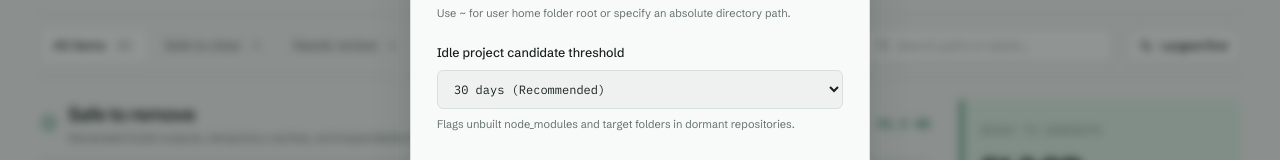
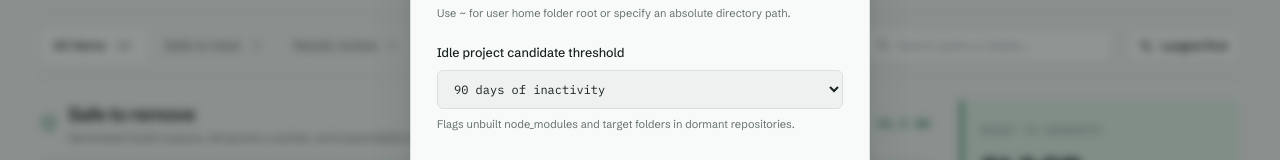
Before and after one commit to hameem-codes/tidyr, a React (Vite) app: page /cleanup in a window 1280 px wide. Both pictures are taken after a click on the button 1222 px from the left and 33 px from the top of the page. Shown: the part 228-388 px from the top of the page. Built offline with nearby package versions, Linux system fonts and the light colour scheme.

Commit message:
feat(cleanup): default idle threshold to 90 days and drive recommendation filtering
P3.3 - default idle threshold to 90 days and filter out non-idle project items accordingly.

```diff
--- a/src/features/settings/SettingsModal.tsx
+++ b/src/features/settings/SettingsModal.tsx
@@ -12,7 +12,7 @@ export function SettingsModal({ onClose }: SettingsModalProps) {
 
   const handleResetDefaults = () => {
     settings.setScanFolder('~')
-    settings.setIdleDays(30)
+    settings.setIdleDays(90)
     settings.setMoveToTrash(false)
     settings.setTheme('system')
     showToast('Preferences reset to default values')
--- a/src/pages/Cleanup.tsx
+++ b/src/pages/Cleanup.tsx
@@ -3,6 +3,7 @@ import { Search, ArrowUpDown } from 'lucide-react'
 import { useScanStore } from '../store/scanStore'
 import { useSelectionStore } from '../store/selectionStore'
 import { useToastStore } from '../store/toastStore'
+import { useSettingsStore } from '../store/settingsStore'
 import { LoadingState, ErrorState, EmptyState } from '../components/States'
 import { RecommendationList } from '../features/cleanup/RecommendationList'
 import { SelectionBar } from '../features/cleanup/SelectionBar'
@@ -10,11 +11,27 @@ import { ScriptDrawer } from '../features/cleanup/ScriptDrawer'
 import { ConfirmDialog } from '../components/ConfirmDialog'
 import { formatGB } from '../lib/format'
 import { buildScript } from '../lib/script'
+import type { RecommendationItem } from '../types/scan'
 
 type SortMode = 'size-desc' | 'size-asc' | 'label'
 
+function isItemIdleEligible(item: RecommendationItem, idleDays: number): boolean {
+  if (item.daysIdle !== undefined) {
+    return item.daysIdle >= idleDays
+  }
+  if (item.lastModified) {
+    const ms = typeof item.lastModified === 'number' ? item.lastModified : new Date(item.lastModified).getTime()
+    if (!isNaN(ms)) {
+      const days = Math.max(0, Math.floor((Date.now() - ms) / 86400000))
+      return days >= idleDays
+    }
+  }
+  return true
+}
+
 export default function Cleanup() {
   const { data, status, error } = useScanStore()
+  const idleDays = useSettingsStore(s => s.idleDays)
   const selectedIds = useSelectionStore(s => s.selectedIds)
   const syncDefaults = useSelectionStore(s => s.syncDefaults)
   const toggle = useSelectionStore(s => s.toggle)
@@ -37,6 +54,7 @@ export default function Cleanup() {
     if (!data) return []
     let items = data.items.filter(
       item =>
+        isItemIdleEligible(item, idleDays) &&
         (filter === 'all' || item.tier === filter) &&
         (item.label.toLowerCase().includes(query.toLowerCase()) ||
           item.paths.some(path => path.toLowerCase().includes(query.toLowerCase())) ||
@@ -58,7 +76,7 @@ export default function Cleanup() {
   if (status === 'error' && !data) return <ErrorState message={error || 'Unknown scan error.'} />
   if (!data) return <EmptyState />
 
-  const selected = data.items.filter(item => selectedIds.includes(item.id))
+  const selected = data.items.filter(item => isItemIdleEligible(item, idleDays) && selectedIds.includes(item.id))
   const total = selected.reduce((n, i) => n + i.size, 0)
 
   const handleCopyScript = async () => {
@@ -111,8 +129,8 @@ export default function Cleanup() {
               {tab === 'all' ? 'All items' : tab === 'safe' ? 'Safe to clear' : 'Needs review'}
               <span>
                 {tab === 'all'
-                  ? data.items.length
-                  : data.items.filter(i => i.tier === tab).length}
+                  ? data.items.filter(i => isItemIdleEligible(i, idleDays)).length
+                  : data.items.filter(i => isItemIdleEligible(i, idleDays) && i.tier === tab).length}
               </span>
             </button>
           ))}
--- a/src/store/settingsStore.ts
+++ b/src/store/settingsStore.ts
@@ -51,13 +51,21 @@ const getDefaultPlatform = (): Platform => {
   return 'darwin'
 }
 
+const getInitialIdleDays = (): number => {
+  if (typeof window !== 'undefined') {
+    const saved = localStorage.getItem('tidyr-idle-days')
+    if (saved && !isNaN(Number(saved))) return Number(saved)
+  }
+  return 90
+}
+
 export const useSettingsStore = create<SettingsState>((set, get) => {
   const initialTheme = getInitialTheme()
   return {
     theme: initialTheme,
     resolvedTheme: resolveTheme(initialTheme),
     scanFolder: '~',
-    idleDays: 30,
+    idleDays: getInitialIdleDays(),
     moveToTrash: false,
     platform: getDefaultPlatform(),
     setTheme: theme => {
@@ -74,7 +82,12 @@ export const useSettingsStore = create<SettingsState>((set, get) => {
       }
     },
   setScanFolder: scanFolder => set({ scanFolder }),
-  setIdleDays: idleDays => set({ idleDays }),
+  setIdleDays: idleDays => {
+    if (typeof window !== 'undefined') {
+      localStorage.setItem('tidyr-idle-days', String(idleDays))
+    }
+    set({ idleDays })
+  },
   setMoveToTrash: moveToTrash => set({ moveToTrash }),
   setPlatform: platform => {
     if (typeof window !== 'undefined') {
--- a/src/types/scan.ts
+++ b/src/types/scan.ts
@@ -19,6 +19,8 @@ export interface RecommendationItem {
   size: number
   paths: string[]
   note: string
+  lastModified?: string | number
+  daysIdle?: number
 }
 export interface SkippedFolder { path: string; reason: string }
 export interface ScanData {
```
